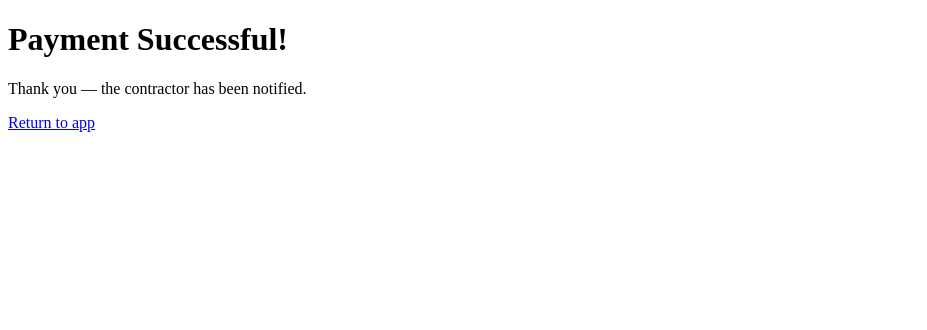
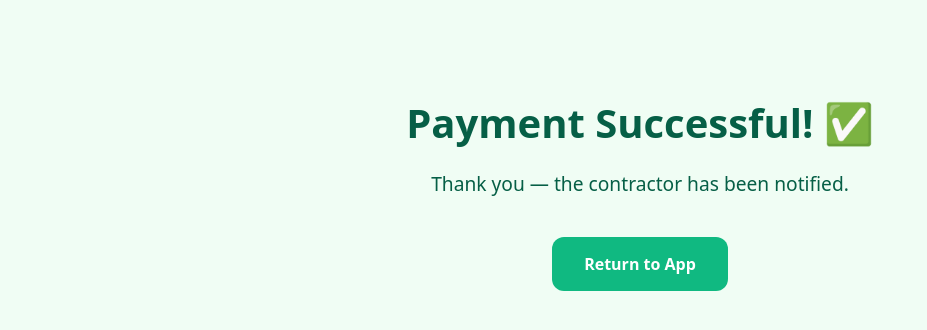
Before and after one commit to ralphhartman4-spec/hartman-estimate, a website: page public/success.html in a window 1280 px wide. Shown: the whole page, without its empty margins (0-927 px from the left). Drawn offline with Linux system fonts and the light colour scheme.

Commit message:
Update success.html

```diff
--- a/public/success.html
+++ b/public/success.html
@@ -1,9 +1,33 @@
 <!DOCTYPE html>
-<html>
-<head><title>Payment Successful</title></head>
+<html lang="en">
+<head>
+  <meta charset="UTF-8">
+  <meta name="viewport" content="width=device-width, initial-scale=1.0">
+  <title>Payment Successful</title>
+  <style>
+    body {
+      font-family: system-ui, sans-serif;
+      text-align: center;
+      padding: 60px;
+      background: #f0fdf4;
+      color: #065f46;
+    }
+    h1 { font-size: 2.5rem; margin-bottom: 20px; }
+    p { font-size: 1.2rem; margin-bottom: 40px; }
+    .btn {
+      display: inline-block;
+      background: #10b981;
+      color: white;
+      padding: 16px 32px;
+      border-radius: 12px;
+      text-decoration: none;
+      font-weight: bold;
+    }
+  </style>
+</head>
 <body>
-  <h1>Payment Successful!</h1>
+  <h1>Payment Successful! ✅</h1>
   <p>Thank you — the contractor has been notified.</p>
-  <a href="hartmanestimate://">Return to app</a>
+  <a href="hartmanestimate://payment-success" class="btn">Return to App</a>
 </body>
 </html>
```
